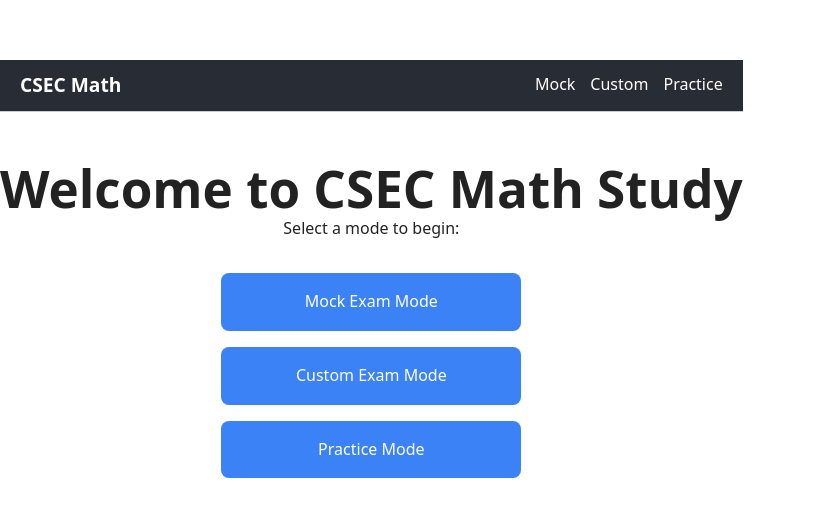
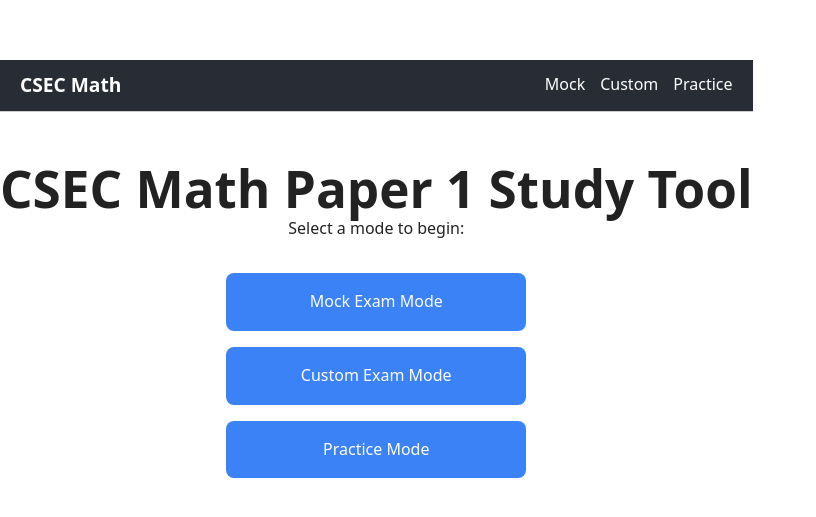
Before and after one commit to damani-g/csec-math-p1-app, a React (Vite) app: page / in a window 1280 px wide. Shown: the part 115-632 px from the top of the page, without its empty margins (0-816 px from the left). Built offline with nearby package versions, Linux system fonts and the light colour scheme.

Commit message:
Homepage text change

```diff
--- a/src/pages/Home.jsx
+++ b/src/pages/Home.jsx
@@ -3,7 +3,7 @@ import { Link } from "react-router-dom";
 export default function Home() {
   return (
     <div className="home-container">
-      <h1>Welcome to CSEC Math Study</h1>
+      <h1>CSEC Math Paper 1 Study Tool</h1>
       <p>Select a mode to begin:</p>
 
       <div className="mode-buttons">
```
